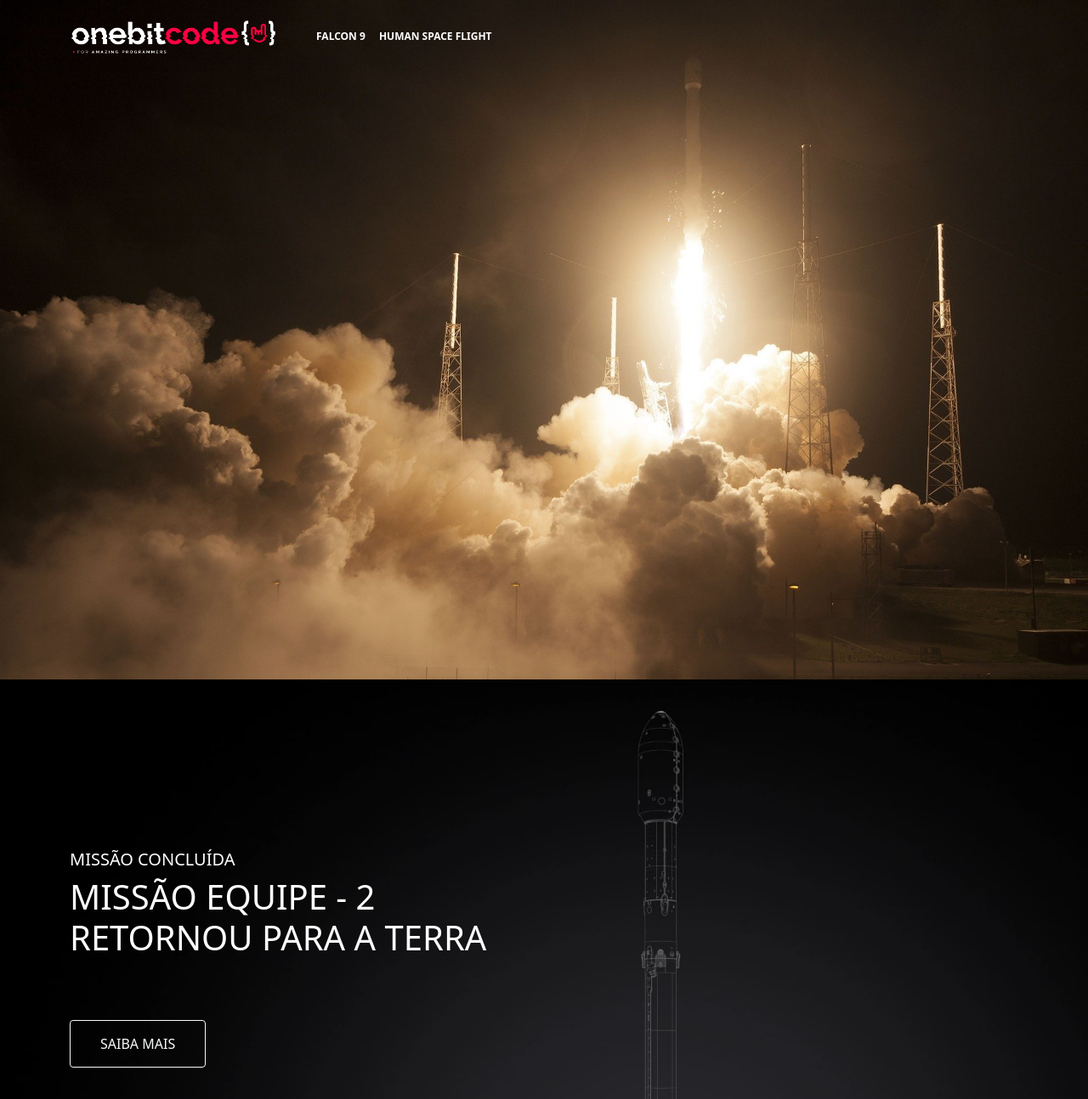
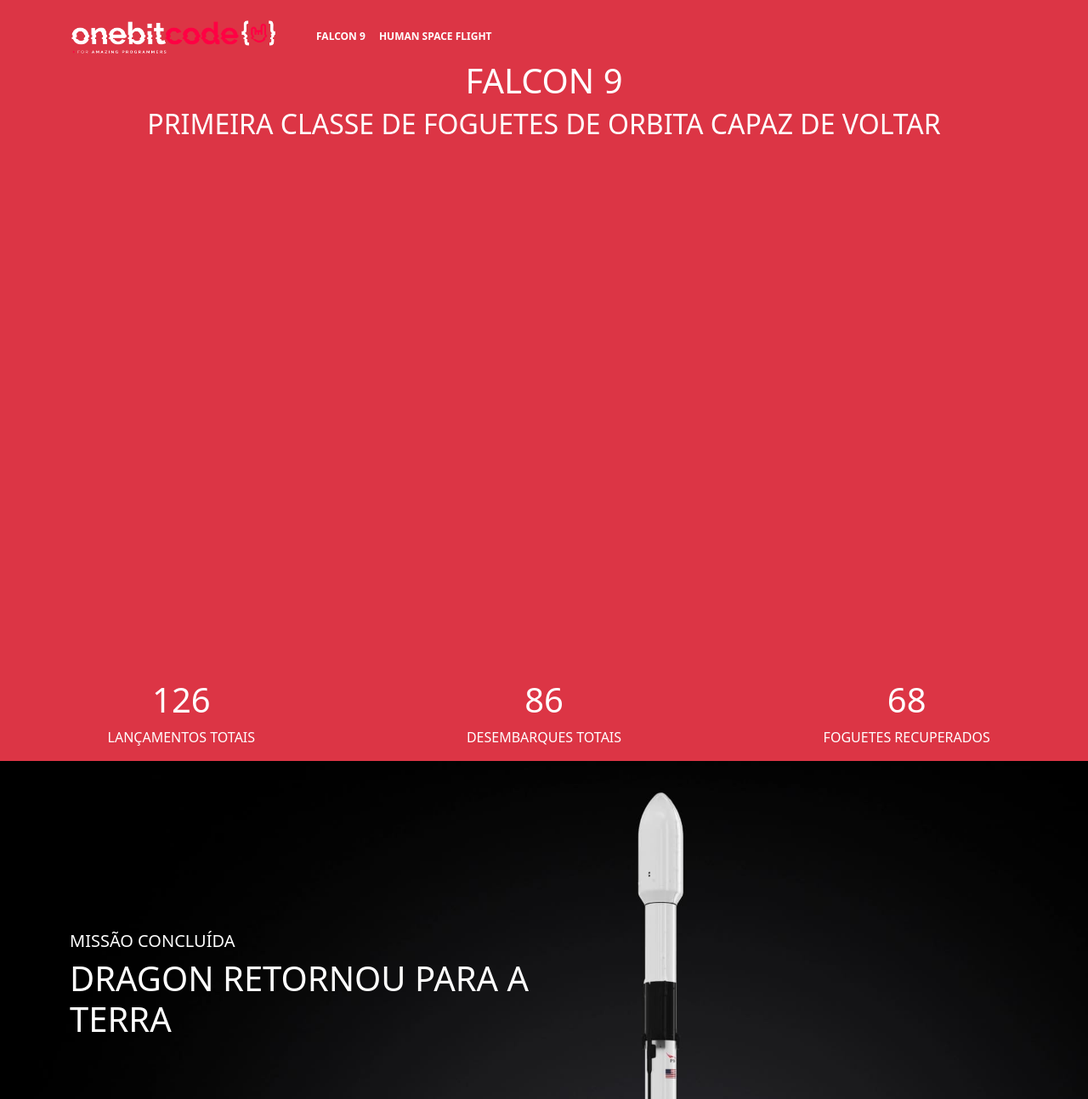
Before and after one commit to fernandoreinaldo/bootstrap, a plain HTML site: page onebitX/falcon9.html in a window 1280 px wide. Shown: the top 1294 px of the page at 85% size. Drawn offline with nearby package versions, Linux system fonts and the light colour scheme.

Commit message:
iniciando criacao da pagina falcon9

```diff
--- a/onebitX/falcon9.html
+++ b/onebitX/falcon9.html
@@ -16,7 +16,7 @@
     <title>Falcon 9********</title>
 </head>
 
-<body>
+<body class="bg-danger">
     <div class="container-fluid container00 container05">
         <div class="container">
             <header class="header">
@@ -44,17 +44,27 @@
                 </nav>
             </header>
         </div>
+        <div class="container text-center titleContent">
+            <p class="h1 titleFalcon9">FALCON 9</p>
+
+            <p class="h2 subTitleFalcon9">PRIMEIRA CLASSE DE FOGUETES DE ORBITA CAPAZ DE VOLTAR</p>
+        </div>
     </div>
 
-    <div class="container text-center titleContent">
-
-    </div>
-
-    <div class="container-fluid container00 container06">
-        <div class="container tittlePadding">
-            <p class="h5" id="launchComing">MISSÃO CONCLUÍDA</p>
-            <p class="h1 shortTitle">MISSÃO EQUIPE - 2 RETORNOU PARA A TERRA</p>
-            <button type="button" class="btn btn-outline-light mt-5" id="button">SAIBA MAIS</button>
+    <div class="container-fluid numbers container06">
+        <div class="row text-center">
+            <div class="col-sm col1">
+                <p class="h1 titleNumb">126</p>
+                <p class="subtitleNumb">LANÇAMENTOS TOTAIS</p>
+            </div>
+            <div class="col">
+                <p class="h1 titleNumb">86</p>
+                <p class="subtitleNumb">DESEMBARQUES TOTAIS</p>
+            </div>
+            <div class="col-sm col3">
+                <p class="h1 titleNumb">68</p>
+                <p class="subtitleNumb">FOGUETES RECUPERADOS</p>
+            </div>
         </div>
     </div>
 
--- a/onebitX/sass/pages/falcon9.scss
+++ b/onebitX/sass/pages/falcon9.scss
@@ -1,7 +1,7 @@
 .container00 {
-    &.container05 {
-        background-image: url(../../images/falcon9/01.jpg);
-    }
+    // &.container05 {
+    //     background-image: url(../../images/falcon9/01.jpg);
+    // }
 
     &.container06 {
         background-image: url(../../images/falcon9/02.jpg);
```
Also changed, not shown: onebitX/css/style.css, 1 other file.
